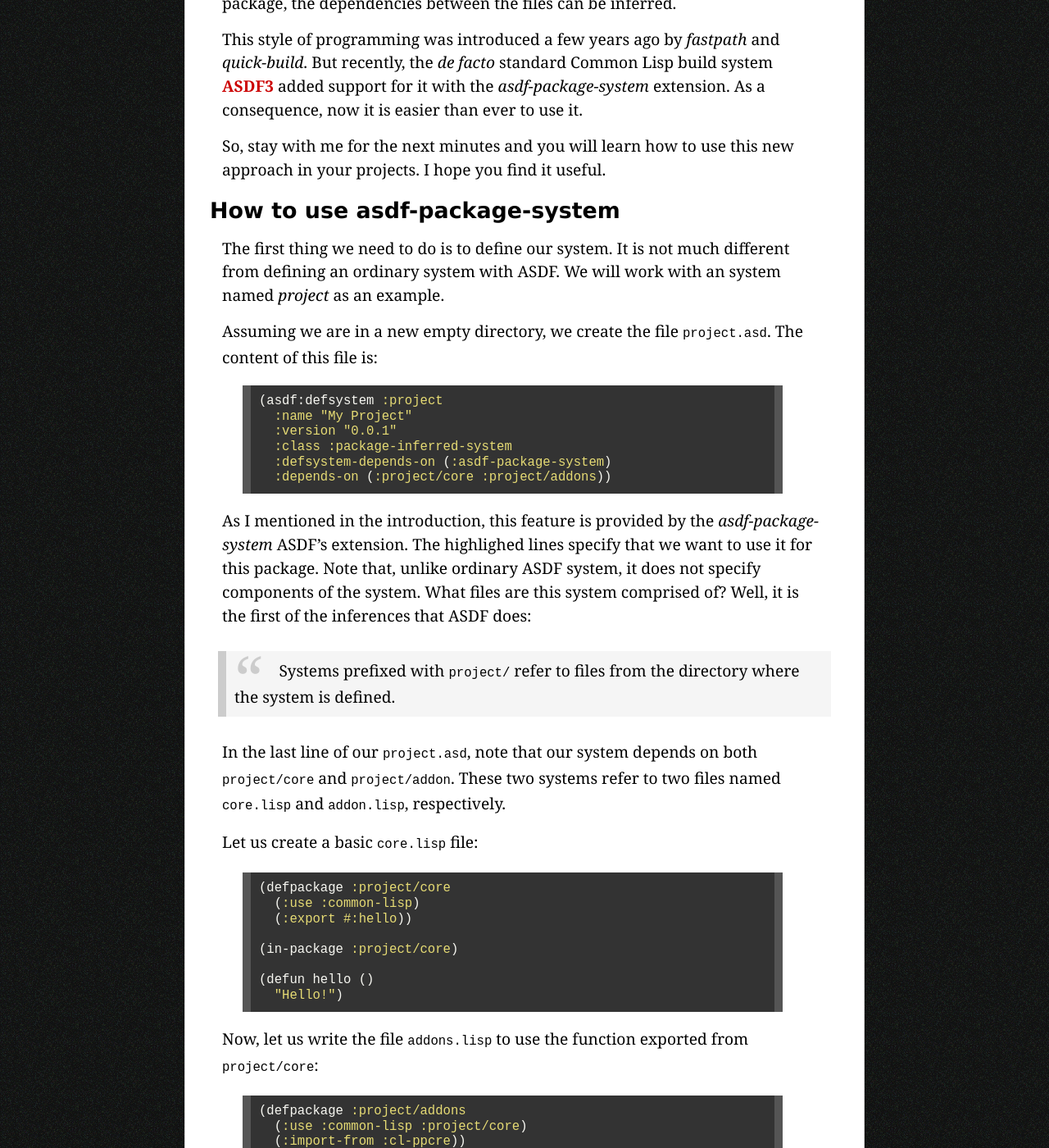
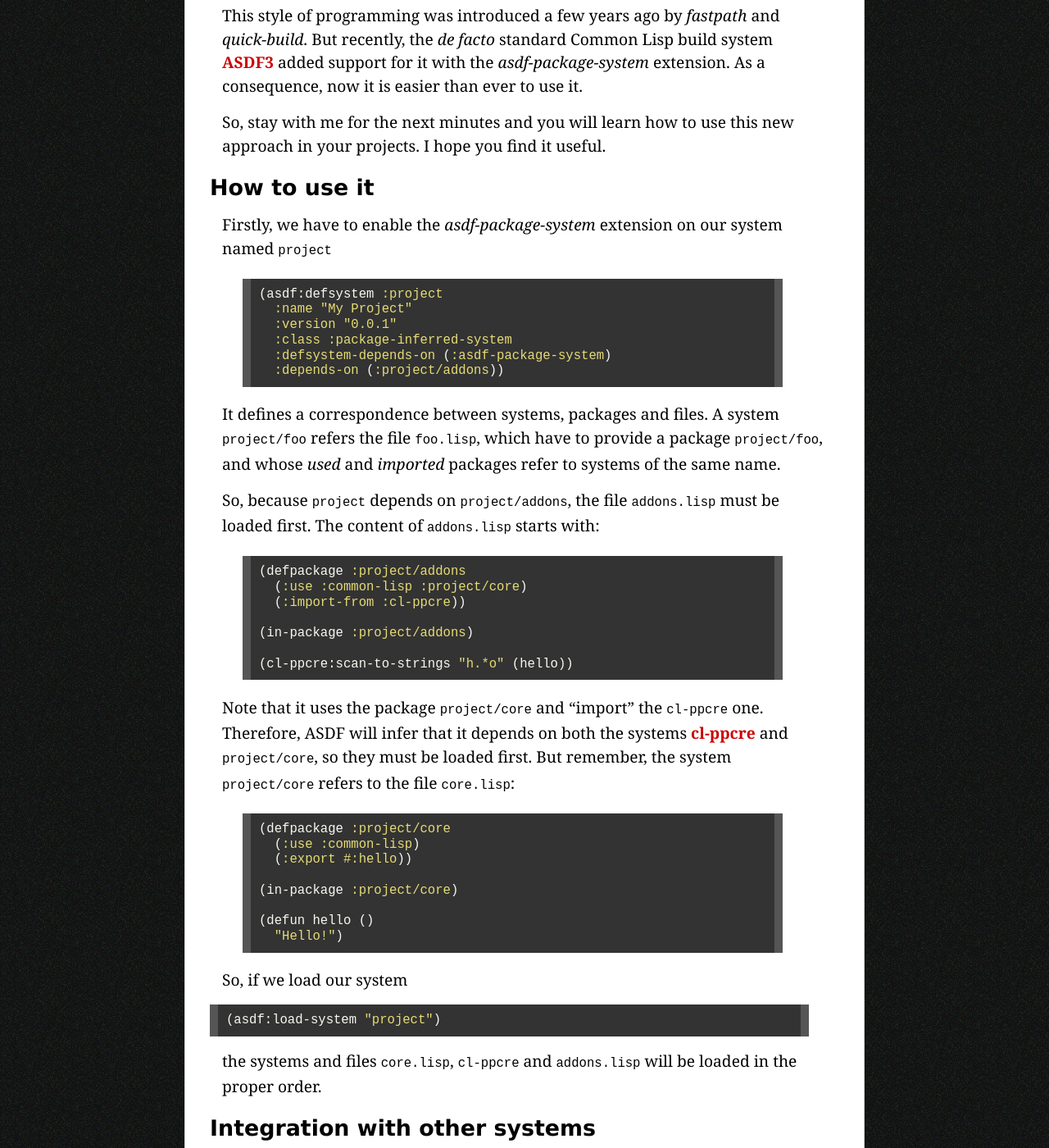
Before and after one commit to davazp/davazp.github.io, a Jekyll site: the page built from _posts/2014-11-26-modern-library-with-asdf-and-package-inferred-system.md, in a window 1280 px wide and 1400 px high, scrolled down 815 px. Shown: the whole window at 82% size. Built offline with Jekyll 4.4.1, drawn with Linux system fonts in a browser that asks for light colours; nearby versions of some CDN libraries; Markdown is read by kramdown in place of the engine named in the settings; comment, search, counter and statistics services are not loaded; some of the changed text lies outside the part shown.

Commit message:
Shorter version of the post

````diff
--- a/_posts/2014-11-26-modern-library-with-asdf-and-package-inferred-system.md
+++ b/_posts/2014-11-26-modern-library-with-asdf-and-package-inferred-system.md
@@ -14,10 +14,9 @@ continue.
 The most common way that people use packages nowadays is by adding a
 `packages.lisp` or `package.lisp` file. This file is usually the first
 file to be loaded and define the packages that the other files
-use. The package can *use* other packages, and *export* some symbols
-for the packages than *use* it. This approach has worked for many
-projects. However, when packages become larger, it requires discipline
-to manage the dependencies between the files.
+use. This approach has worked for many projects. However, when
+packages become larger, it requires discipline to manage the
+dependencies between the files.
 
 An alternative approach to the definition of packages is named *one
 package per file*. As the name suggests, it consists in starting every
@@ -34,14 +33,12 @@ consequence, now it is easier than ever to use it.
 So, stay with me for the next minutes and you will learn how to use
 this new approach in your projects. I hope you find it useful.
 
-### How to use asdf-package-system
 
-The first thing we need to do is to define our system. It is not much
-different from defining an ordinary system with ASDF. We will work
-with an system named *project* as an example.
+### How to use it
 
-Assuming we are in a new empty directory, we create the file
-`project.asd`. The content of this file is:
+
+Firstly, we have to enable the *asdf-package-system* extension on our
+system named `project`
 
 {% highlight common-lisp hl_lines="4 5" %}
 (asdf:defsystem :project
@@ -49,24 +46,35 @@ Assuming we are in a new empty directory, we create the file
   :version "0.0.1"
   :class :package-inferred-system
   :defsystem-depends-on (:asdf-package-system)
-  :depends-on (:project/core :project/addons))
+  :depends-on (:project/addons))
 {% endhighlight %}
 
-As I mentioned in the introduction, this feature is provided by the
-*asdf-package-system* ASDF's extension. The highlighed lines specify
-that we want to use it for this package. Note that, unlike ordinary
-ASDF system, it does not specify components of the system. What files
-are this system comprised of? Well, it is the first of the inferences
-that ASDF does:
+It defines a correspondence between systems, packages and files. A
+system `project/foo` refers the file `foo.lisp`, which have to provide
+a package `project/foo`, and whose *used* and *imported* packages
+refer to systems of the same name.
 
-> Systems prefixed with `project/` refer to files from the directory
-> where the system is defined.
+So, because `project` depends on `project/addons`, the file
+`addons.lisp` must be loaded first. The content of `addons.lisp`
+starts with:
 
-In the last line of our `project.asd`, note that our system depends on
-both `project/core` and `project/addon`. These two systems refer to
-two files named `core.lisp` and `addon.lisp`, respectively.
+{% highlight common-lisp hl_lines="2" %}
 
-Let us create a basic `core.lisp` file:
+(defpackage :project/addons
+  (:use :common-lisp :project/core)
+  (:import-from :cl-ppcre))
+
+(in-package :project/addons)
+
+(cl-ppcre:scan-to-strings "h.*o" (hello))
+
+{% endhighlight %}
+
+Note that it uses the package `project/core` and "import" the
+`cl-ppcre` one. Therefore, ASDF will infer that it depends on both the
+systems [cl-ppcre](http://weitz.de/cl-ppcre/) and `project/core`, so
+they must be loaded first. But remember, the system `project/core`
+refers to the file `core.lisp`:
 
 {% highlight common-lisp hl_lines="3" %}
 (defpackage :project/core
@@ -80,62 +88,26 @@ Let us create a basic `core.lisp` file:
 {% endhighlight %}
 
 
-Now, let us write the file `addons.lisp` to use the function exported
-from `project/core`:
+So, if we load our system
 
-{% highlight common-lisp hl_lines="2" %}
+```common-lisp
+(asdf:load-system "project")
+```
 
-(defpackage :project/addons
-  (:use :common-lisp :project/core)
-  (:import-from :cl-ppcre))
+the systems and files `core.lisp`, `cl-ppcre` and `addons.lisp` will
+be loaded in the proper order.
 
-(in-package :project/addons)
-
-(cl-ppcre:scan-to-strings "h.*o" (hello))
-
-{% endhighlight %}
-
-Note that `addons.lisp` use the `project/core` package. And now it
-comes the other inference that ASDF does:
-
-> The dependencies in the `defpackage` refer to systems with the same
-> name (downcased).
-
-It is to say, `project/addons` depends on `project/core`.
-
-Let us follow the inferences: to load the system `project/addon`, the
-file `addon.lisp` will be loaded. Because its package uses
-`project/core`, we need to load that system before. But because
-`project` system uses *asdf-package-system*, the system `project/core`
-refers to the `core.lisp` file.
-
-A package does not need to use only `project/*` packages. Indeed, if
-you look to our `addons.lisp`. It depends on the `cl-ppcre`
-package. Therefore, it depends on the system named "cl-ppcre". We did
-not import any symbols, so functions from the package must be
-referenced by prefixing the symbol with the package.
-
-We can now load the files with the correct order with just
-
-{% highlight common-lisp %}
-(asdf:load-system :project)
-{% endhighlight %}
-
-It will load [cl-ppcre](http://weitz.de/cl-ppcre/), then `core.lisp`
-and finally `addons.lisp`. The dependencies are explicit, every file
-can specify what system it uses. You do not need to specify
-`:depends-on (:cl-ppcre)` on the `project.asd` file.
 
 ### Integration with other systems
 
-We have said that ASDF will downcase the packages in *use* or
-*import-from*, so the file depends on a system of the same name. But
-what if the system that provides such a package has no the same name?
-For example, the system *closer-mop* provides a package named
-*c2cl*. In order to let ASDF know how to find the system for a
-package, we can call the function `register-system-packages` with the
-name of the systems and the packages it provides as argument. In our
-case, we would include the following in our `project.asd`:
+What if we use a package but the system that provides such a package
+has not the same (downcased) name? For example, the system
+[closer-mop](http://common-lisp.net/project/closer/closer-mop.html)
+provides a package named *c2cl*. In order to let ASDF know how to find
+the system for a package, we can call the function
+`register-system-packages` with the name of the systems and the
+packages it provides as argument. In our case, we would include the
+following in our `project.asd`:
 
 ```common-lisp
 (register-system-packages :closer-mop '(:c2cl))
@@ -143,11 +115,10 @@ case, we would include the following in our `project.asd`:
 
 ### A Last Trick
 
-Most of the time, you do not want to "export" two or more packages,
-but just one with all the symbols from the "subpackages". This can be
-done very easily if you use the *UIOP* library shipped with ASDF.
-
-Let us define a file named `all.lisp` in our example like:
+Most of the time we want to *export* a single package with all the
+symbols from the "subpackages". This can be done very easily if you
+use the *UIOP* library shipped with ASDF. For example, let us define a
+file named `all.lisp` in our example like:
 
 {% highlight common-lisp %}
 
@@ -163,15 +134,6 @@ package.
 
 ### Futher information
 
-If you want to see an example, have a look to the library I am working
-these days:
-
-<https://github.com/davazp/cl-docker>
-
-Also, both ASDF3 and
-[lisp-interface-library](https://github.com/fare/lisp-interface-library/)
-use this this style of programming.
-
 If you want to know more about ASDF3 and package-system:
 
 - [ASDF Manual. The package-inferred-system extension](http://common-lisp.net/project/asdf/asdf/The-package_002dinferred_002dsystem-extension.html#The-package_002dinferred_002dsystem-extension).
````
